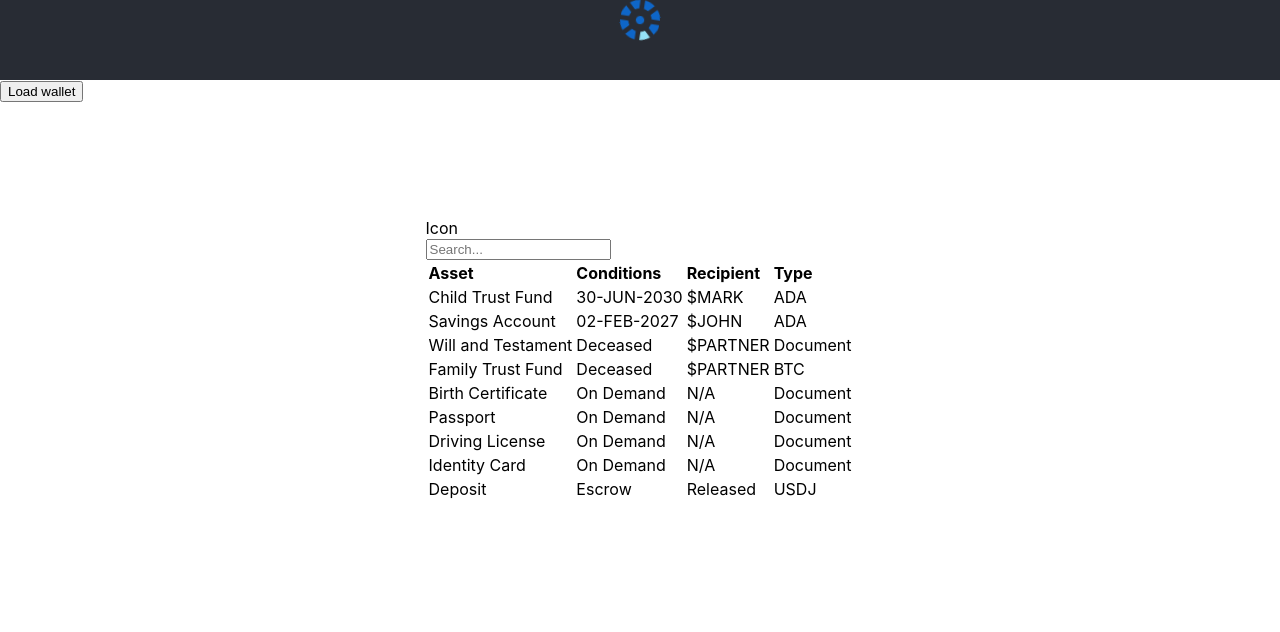
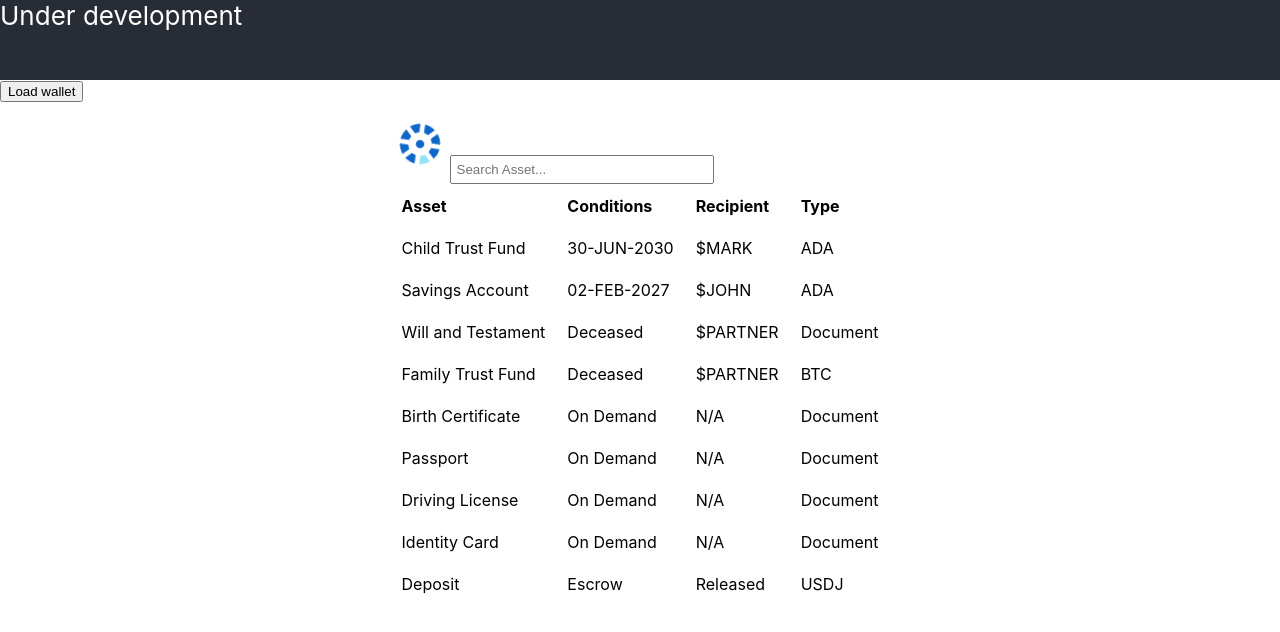
Before and after one commit to lokx-io/webUI, a React (Create React App) app in the folder lokx-web-pov/: page / in a window 1280 px wide. Shown: the top 632 px of the page. Built offline with nearby package versions, Linux system fonts and the light colour scheme.

Commit message:
Added basic search

```diff
--- a/lokx-web-pov/src/App.css
+++ b/lokx-web-pov/src/App.css
@@ -6,6 +6,7 @@
   height: 5vmin;
   pointer-events: none;
   text-align: left;
+  padding: 10px;
 }
 
 @media (prefers-reduced-motion: no-preference) {
@@ -17,6 +18,7 @@
 .App-header {
   background-color: #282c34;
   min-height: 10vh;
+  min-width: 100%;
   display: flex;
   flex-direction: column;
   align-items: left;
--- a/lokx-web-pov/src/App.tsx
+++ b/lokx-web-pov/src/App.tsx
@@ -17,17 +17,24 @@ function MyWallet() {
 function AssetRow({ asset }) {
   return (
     <tr>
-      <td>{asset.assetName}</td>
-      <td>{asset.assetConditions}</td>
-      <td>{asset.assetRecipient}</td>
-      <td>{asset.assetType}</td>
+      <td style={{padding: '10px'}}>{asset.assetName}</td>
+      <td style={{padding: '10px'}}>{asset.assetConditions}</td>
+      <td style={{padding: '10px'}}>{asset.assetRecipient}</td>
+      <td style={{padding: '10px'}}>{asset.assetType}</td>
     </tr>
   );
 }
 
-function AssetSortableList({ assets }) {
+function AssetSortableList({ assets, assetSearchBarText }) {
   const rows : any[] = [];
   assets.forEach((asset) => {
+    if (
+      asset.assetName.toLowerCase().indexOf(
+        assetSearchBarText.toLowerCase()
+      ) === -1
+    ) {
+      return;
+    }
     rows.push(
       <AssetRow asset={asset} key={asset.assetName} />
     );
@@ -37,10 +44,10 @@ function AssetSortableList({ assets }) {
     <table>
       <thead>
         <tr>
-          <th>Asset</th>
-          <th>Conditions</th>
-          <th>Recipient</th>
-          <th>Type</th>
+          <th style={{padding: '10px'}}>Asset</th>
+          <th style={{padding: '10px'}}>Conditions</th>
+          <th style={{padding: '10px'}}>Recipient</th>
+          <th style={{padding: '10px'}}>Type</th>
         </tr>
       </thead>
       <tbody>{rows}</tbody>
@@ -48,22 +55,30 @@ function AssetSortableList({ assets }) {
   );
 }
 
-function AssetSearchBar() {
+function AssetSearchBar({assetSearchBarText, onAssetSearchBarTextChange}) {
   return (
     <div>
-    Icon
     <form>
-      <input type="text" placeholder="Search..." />
+      <img src={logo} className="App-logo" alt="logo" />
+      <input style={{width: '250px', padding: '5px' }}
+        type="text"
+        value={assetSearchBarText}
+        placeholder="Search Asset..."
+        onChange={(e) => onAssetSearchBarTextChange(e.target.value)}/>
     </form>
     </div>
   );
 }
 
 function AssetMainDialog({ assets }) {
+  const [assetSearchBarText, setAssetSearchBarText] = useState('');
   return (
     <div>
-      <AssetSearchBar />
-      <AssetSortableList assets={assets} />
+      <AssetSearchBar
+        assetSearchBarText={assetSearchBarText}
+        onAssetSearchBarTextChange={setAssetSearchBarText}
+      />
+      <AssetSortableList assets={assets} assetSearchBarText={assetSearchBarText}/>
     </div>
   );
 }
@@ -93,7 +108,7 @@ export default function App() {
   return (
     <div className="App">
       <header className="App-header">
-        <img src={logo} className="App-logo" alt="logo" />
+        Under development
       </header>
       <div style={{justifyContent:'center', alignItems:'center', height: '10vh'}}>
         <MenuBar />
```
